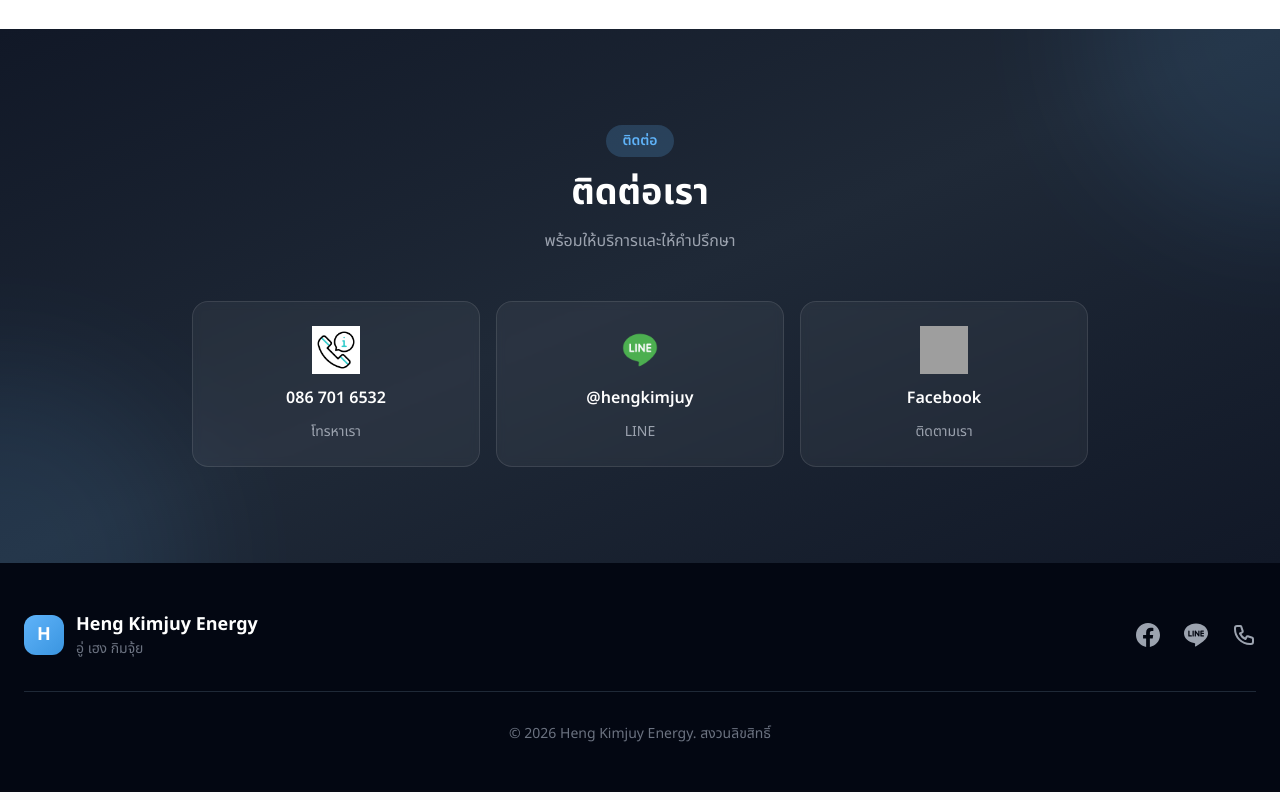
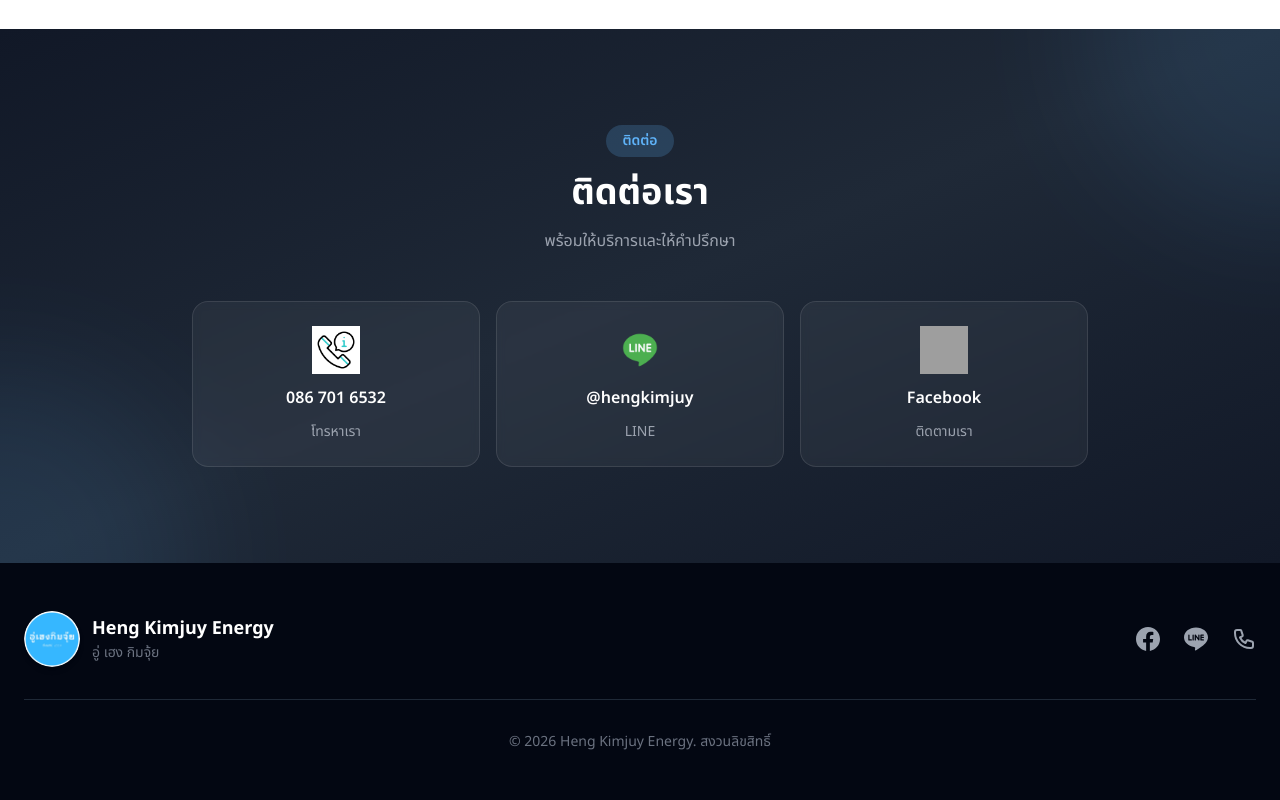
Before and after one commit to thepinyo/heng-kimjuy-energy-website, a website: page index.html in a window 1280 px wide. Shown: the part 3551-4351 px from the top of the page. Drawn offline with nearby package versions, Linux system fonts and the light colour scheme; grey boxes are pictures that could not be loaded.

Commit message:
[HKE] change footer logo

```diff
--- a/index.html
+++ b/index.html
@@ -332,7 +332,7 @@
         <div class="max-w-7xl mx-auto">
             <div class="flex flex-col md:flex-row items-center justify-between gap-8 mb-8 pb-8 border-b border-gray-800">
                 <div class="flex items-center gap-3">
-                    <div class="w-10 h-10 rounded-xl bg-gradient-to-br from-primary to-primary-dark flex items-center justify-center text-white font-bold text-lg">H</div>
+                    <div class="w-14 h-14 rounded-full overflow-hidden shadow-md"><img src="images/logo.webp" alt="Logo" class="w-full h-full object-cover"></div>
                     <div>
                         <span class="font-bold text-lg">Heng Kimjuy Energy</span>
                         <p class="text-gray-500 text-sm" data-i18n="footer.tagline">อู่ เฮง กิมจุ้ย</p>
```
